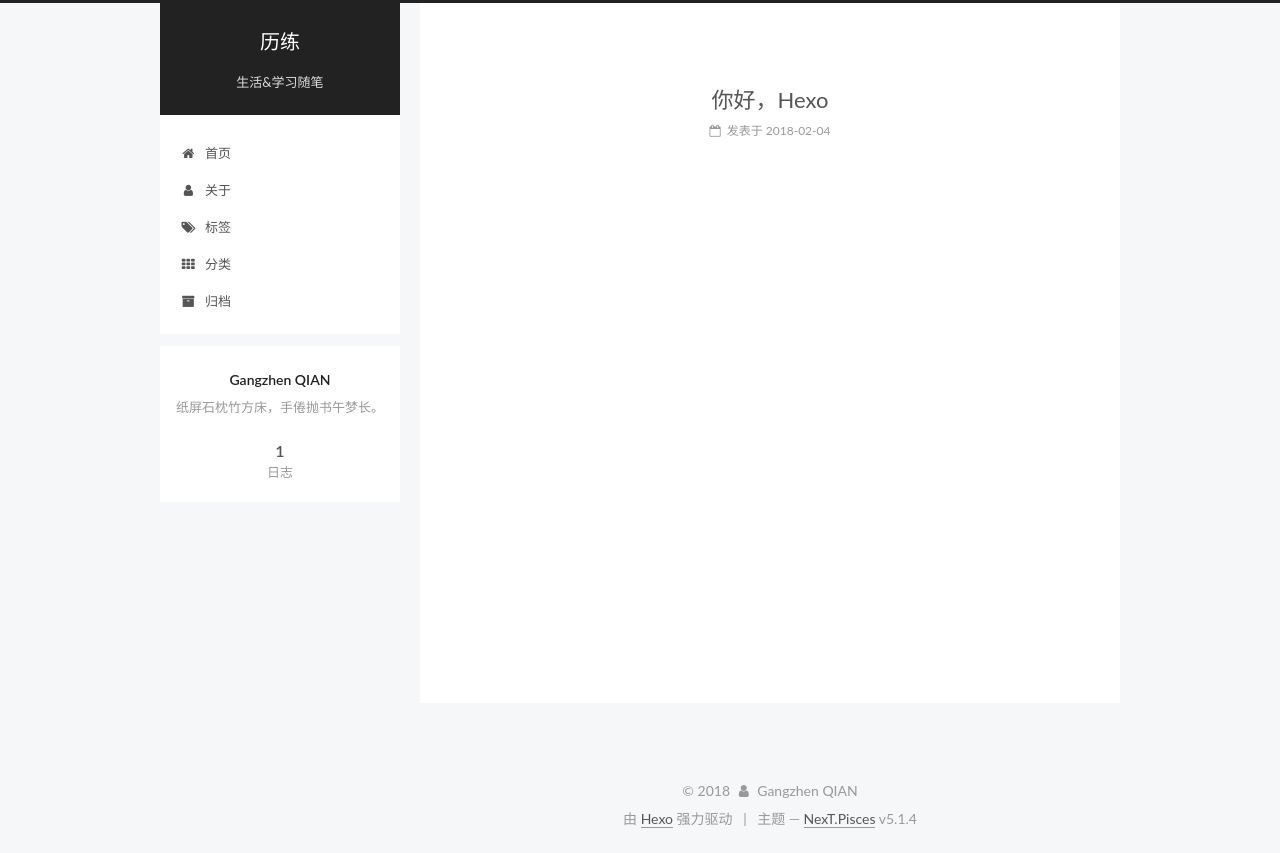
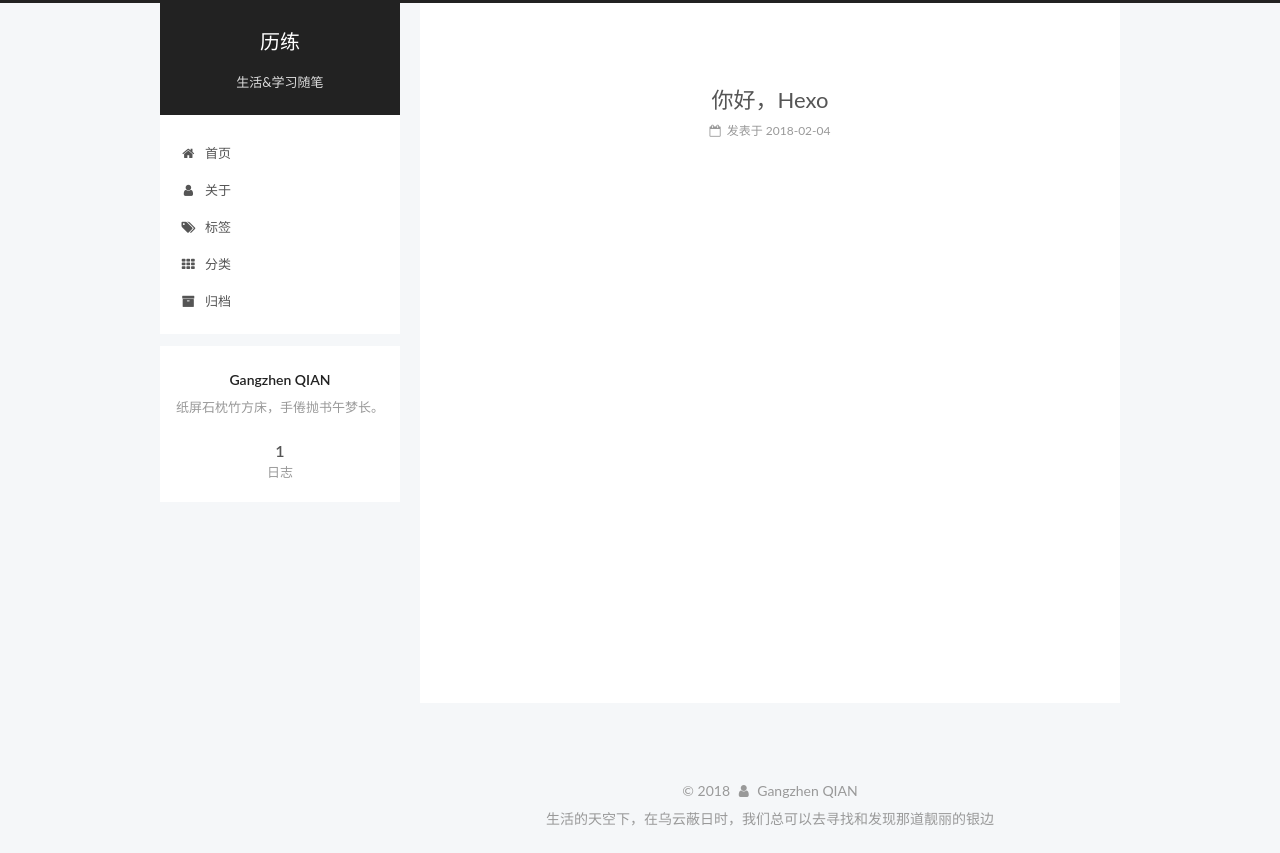
Before and after one commit to jingxilaotie/jingxilaotie.github.io, a plain HTML site: page 2018/02/04/你好，Hexo/index.html in a window 1280 px wide. Drawn offline with Linux system fonts and the light colour scheme.

Commit message:
Site updated: 2018-02-04 16:46:45

```diff
--- a/2018/02/04/你好，Hexo/index.html
+++ b/2018/02/04/你好，Hexo/index.html
@@ -463,16 +463,7 @@
 
 </div>
 
-
-  <div class="powered-by">由 <a class="theme-link" target="_blank" href="https://hexo.io">Hexo</a> 强力驱动</div>
-
-
-
-  <span class="post-meta-divider">|</span>
-
-
-
-  <div class="theme-info">主题 &mdash; <a class="theme-link" target="_blank" href="https://github.com/iissnan/hexo-theme-next">NexT.Pisces</a> v5.1.4</div>
+生活的天空下，在乌云蔽日时，我们总可以去寻找和发现那道靓丽的银边
 
 
 
```
Also changed, not shown: archives/2018/02/index.html (+1 -10 lines), archives/2018/index.html (+1 -10 lines), archives/index.html (+1 -10 lines), index.html (+1 -10 lines).
